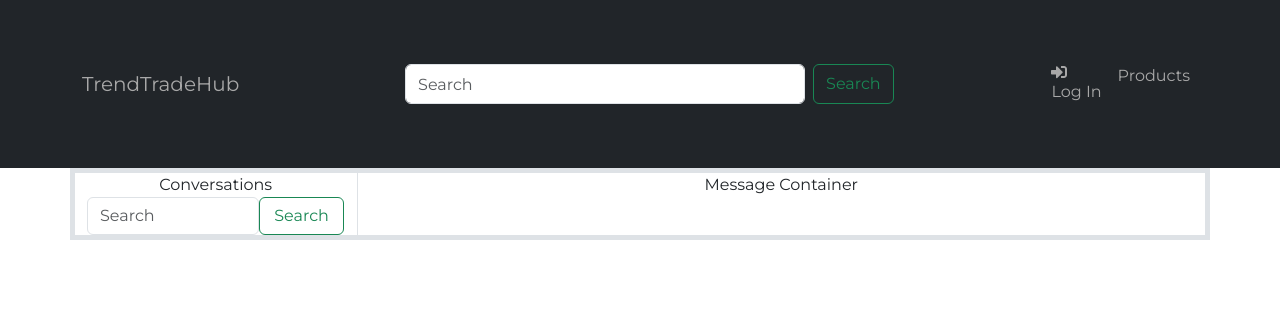
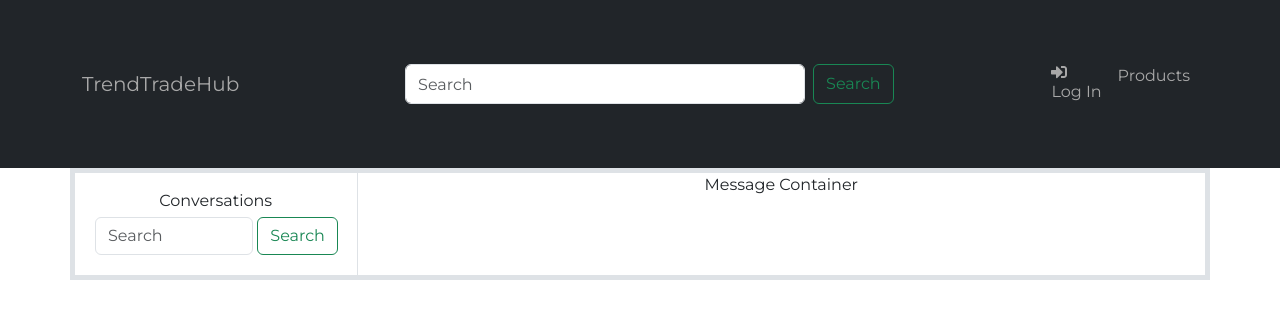
Before and after one commit to j-corp-25/TrendTradeHub, a React (Create React App) app in the folder frontend/: page /conversations in a window 1280 px wide. Shown: the top 318 px of the page. Built offline with nearby package versions, Linux system fonts and the light colour scheme.

Commit message:
still managing interface

```diff
--- a/frontend/src/pages/ChatPage.jsx
+++ b/frontend/src/pages/ChatPage.jsx
@@ -3,20 +3,21 @@ import { Container, Row, Col, FormControl, Button, Form } from "react-bootstrap"
 
 const ChatPage = () => {
   return (
-    <Container className="text-center border border-5 gap-4">
+    <Container className="text-center border border-5">
       <Row>
-        <Col xs={12} md={3} className="border-end">
+        <Col xs={13} md={3} className="border-end p-3">
           <div>Conversations</div>
-          <Form className="d-flex flex-column flex-md-row">
-            <Col xs={12} md={8} className="mb-2 mb-md-0">
+          <Form className="d-flex flex-column flex-lg-row me-1 p-1">
+            <Col xs={13} md={8} className="mb-1 mb-lg-0 me-1">
               <FormControl
                 type="search"
                 placeholder="Search"
                 aria-label="Search"
+                className="w-lg-auto"
               />
             </Col>
-            <Col xs={12} md={4}>
-              <Button variant="outline-success" className="w-100">Search</Button>
+            <Col xs={13} md={4} className=" w-auto">
+              <Button variant="outline-success" className=" container-sm">Search</Button>
             </Col>
           </Form>
         </Col>
```
